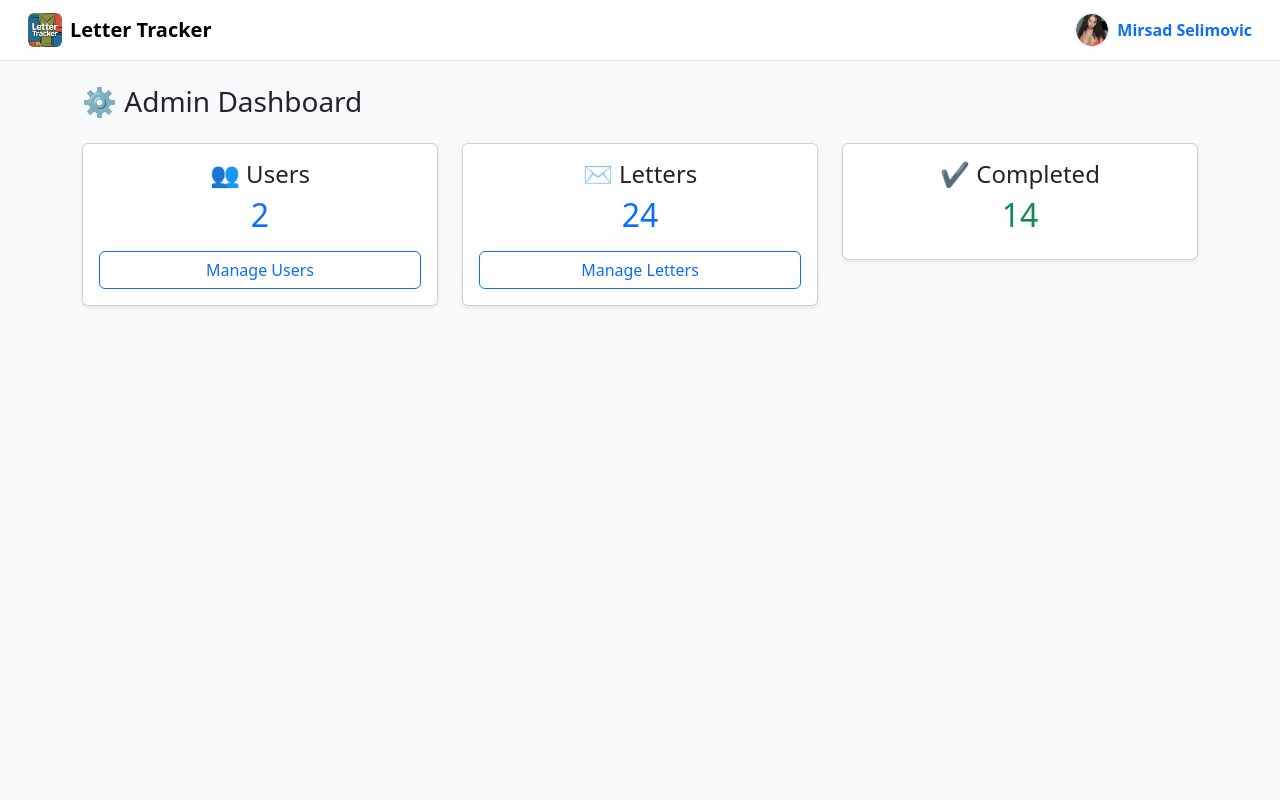
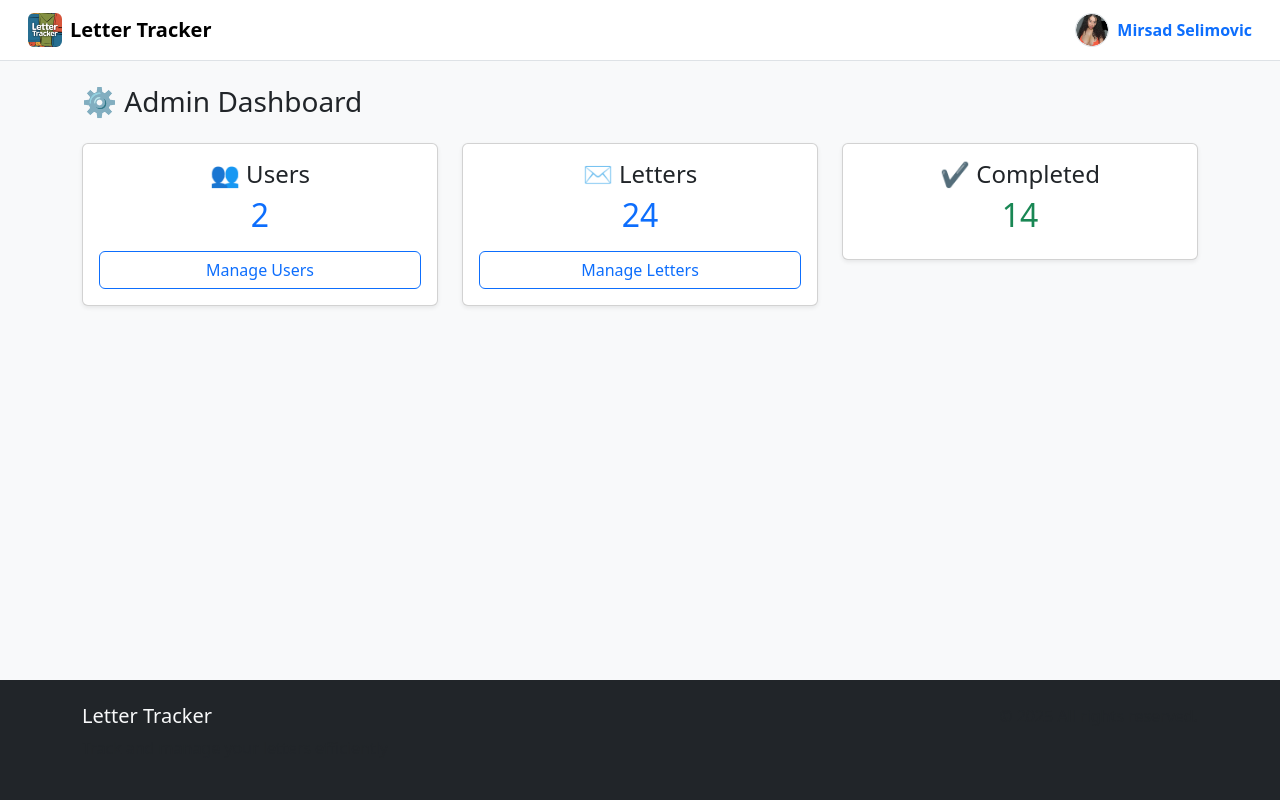
Before and after one commit to RimSo/letter-tracker, a Flask app: page /admin in a window 1280 px wide. Run offline with Flask 3, Linux system fonts and the light colour scheme; a user stored in the database is signed in; data comes from the database, SQL or seed files in the repository; some libraries are stand-ins or nearby versions.

Commit message:
footer_added
Added a footer to page

```diff
--- a/templates/base.html
+++ b/templates/base.html
@@ -16,6 +16,15 @@
       .truncate { white-space: nowrap; overflow: hidden; text-overflow: ellipsis; }
       .small-pad td, .small-pad th { padding-top: .5rem; padding-bottom: .5rem; }
       .total-label { font-size: .9rem; color: #666; }
+      body {
+        display: flex;
+        flex-direction: column;
+        min-height: 100vh;
+      }
+
+      main {
+        flex: 1;
+      }
     </style>
   </head>
 
@@ -261,5 +270,21 @@
 });
 </script>
 
+  <footer class="bg-dark text-light mt-5">
+    <div class="container py-4">
+      <div class="row">
+        <div class="col-md-6">
+          <h5>Letter Tracker</h5>
+          <p class="text-muted">Track and manage your letters efficiently</p>
+        </div>
+        <div class="col-md-6 text-md-end">
+          <p class="mb-0 text-muted">&copy; 2025 All rights reserved.</p>
+        </div>
+      </div>
+    </div>
+  </footer>
+
+
+
   </body>
 </html>
```
